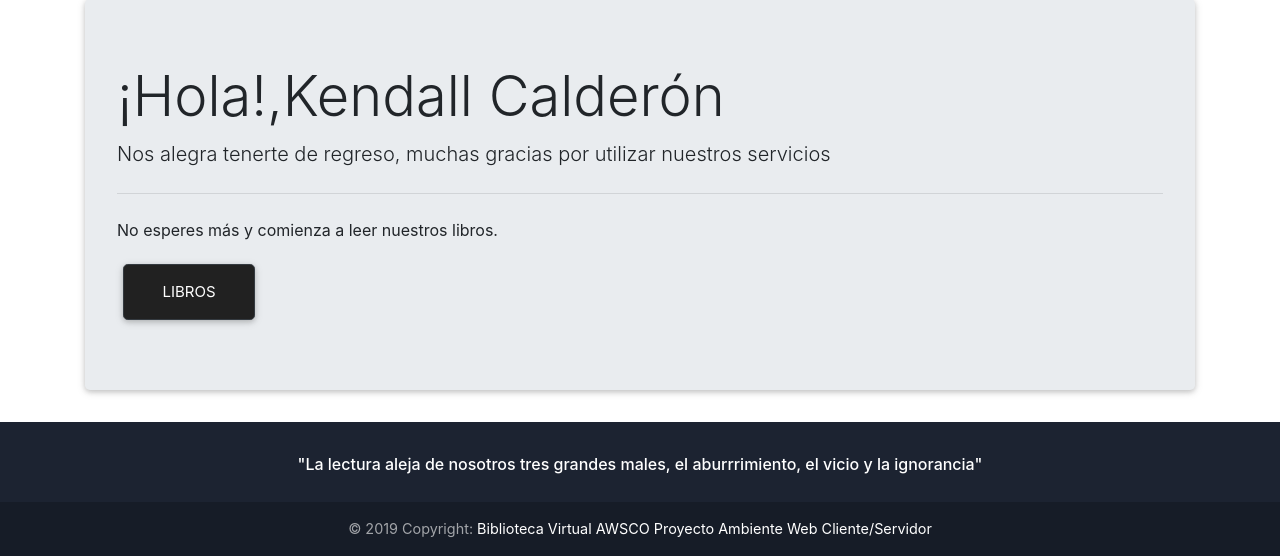
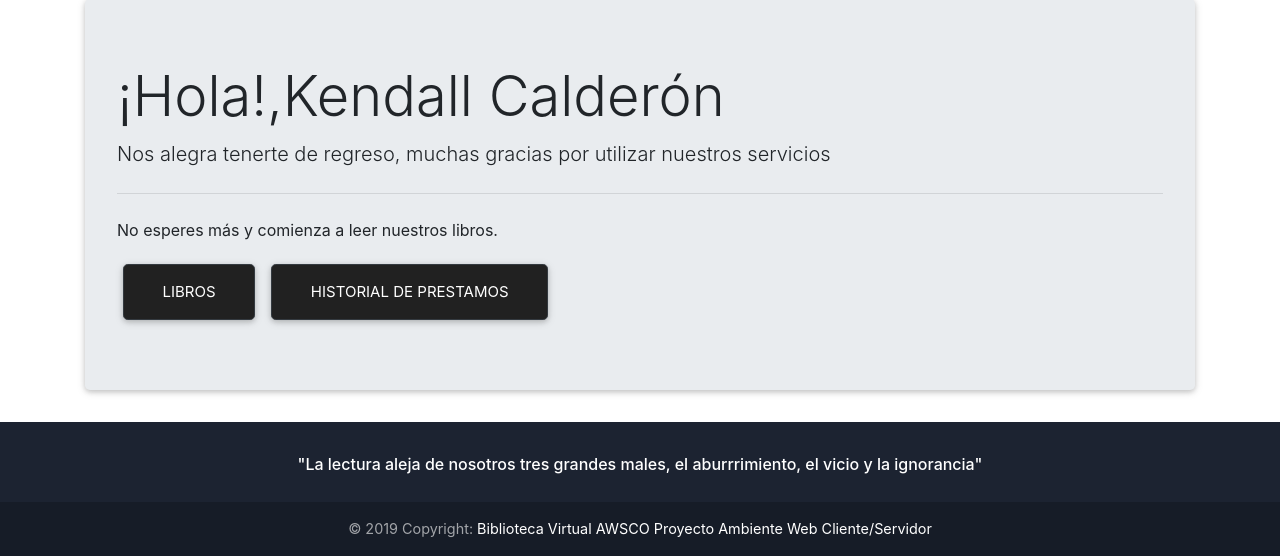
Before and after one commit to KendallCalderonR/Final_Project_Web_Server_Client, a PHP site: page /Proyecto/Vistas/Home_vista.php in a window 1280 px wide. Shown: the part 395-951 px from the top of the page. Run offline with PHP 8.4, Linux system fonts and the light colour scheme; a user stored in the database is signed in; data comes from the database, SQL or seed files in the repository; some libraries are stand-ins or nearby versions.

Commit message:
Update home_vista
ya le puse el boton

```diff
--- a/Vistas/Home_vista.php
+++ b/Vistas/Home_vista.php
@@ -25,6 +25,7 @@ foreach ($usuariodatos as $usuario) {
   	<hr class="my-4">
   	<p>No esperes más y comienza a leer nuestros libros.</p>
     <a class="btn btn-dark btn-lg" href="../Vistas/libros_vista.php" role="button">Libros</a>
+    <a class="btn btn-dark btn-lg" href="../Vistas/Prestamos_vista.php" role="button">Historial de Prestamos</a>
 </div>
 
 <?php
```
